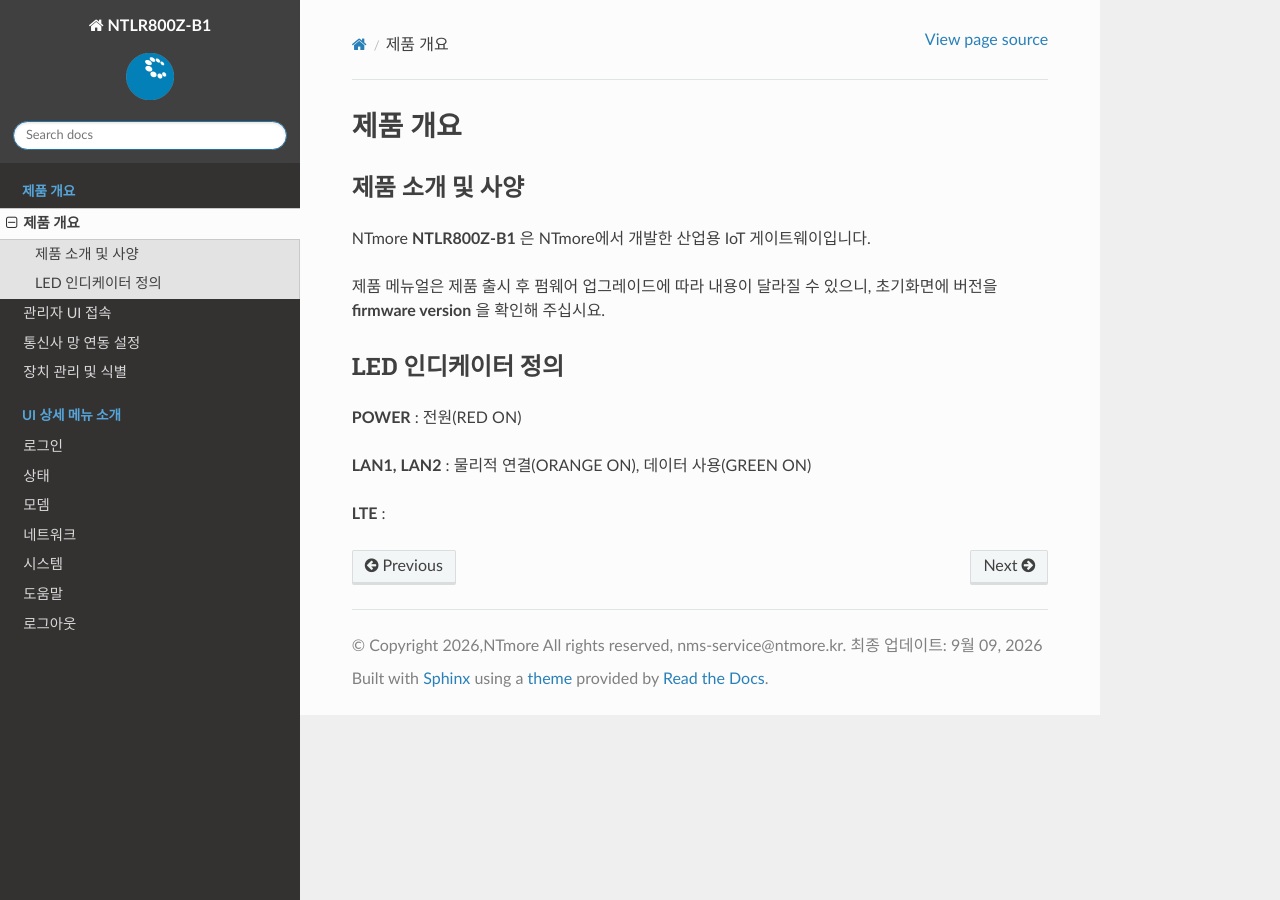
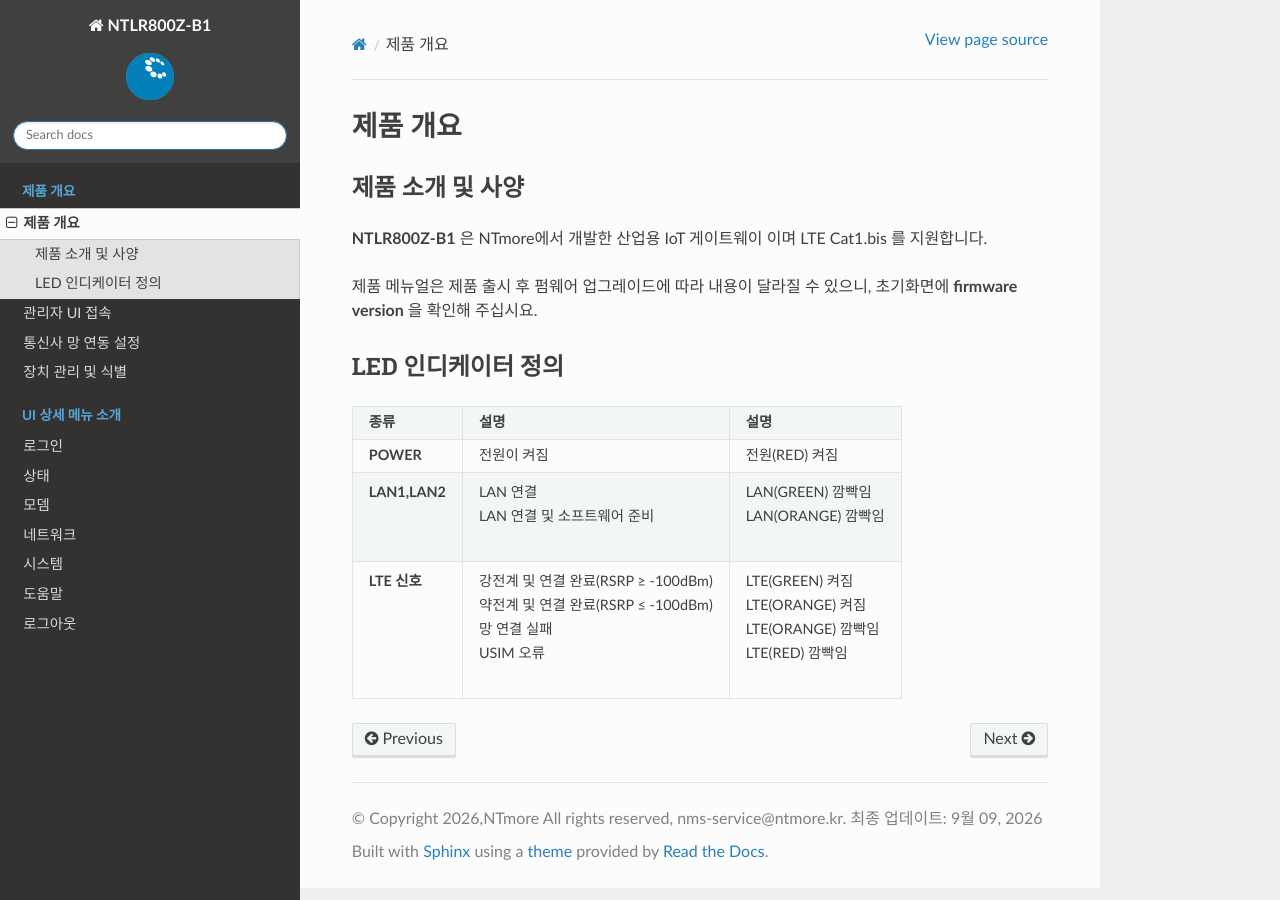
Before and after one commit to ntmore-nms/ntmore-ntlr800z-b1-doc, a Sphinx documentation site: the page built from source/howto/overview.rst, in a window 1280 px wide. Built offline with Sphinx 7.4.7 and the Read the Docs theme 3.1.0, drawn with Linux system fonts in a browser that asks for light colours.

Commit message:
update document

```diff
--- a/source/conf.py
+++ b/source/conf.py
@@ -48,3 +48,15 @@
 }
 
 html_last_updated_fmt = '%B %d, %Y'
+
+# conf.py 파일
+html_css_files = [
+    'css/custom.css', # 경로에 맞게 수정
+]
+
+rst_prolog = """
+.. role:: red
+   :class: red-text
+.. role:: blue
+   :class: blue-text
+"""
--- a/source/howto/device_manage.rst
+++ b/source/howto/device_manage.rst
@@ -35,7 +35,6 @@
 
 공장 초기화
 ------------------------------------
-
 공장 초기화는 두가지 방법을 사용할수 있습니다.
 
 **관리 UI 접속이 가능할때**
--- a/source/howto/overview.rst
+++ b/source/howto/overview.rst
@@ -1,16 +1,26 @@
+
 제품 개요
 =============
 
 제품 소개 및 사양
 ------------------------------------
-NTmore **NTLR800Z-B1** 은 NTmore에서 개발한 산업용 IoT 게이트웨이입니다.
+**NTLR800Z-B1** 은 NTmore에서 개발한 산업용 IoT 게이트웨이 이며 LTE Cat1.bis 를 지원합니다.
 
-제품 메뉴얼은 제품 출시 후 펌웨어 업그레이드에 따라 내용이 달라질 수 있으니, 초기화면에 버전을 **firmware version** 을 확인해 주십시요.
+제품 메뉴얼은 제품 출시 후 펌웨어 업그레이드에 따라 내용이 달라질 수 있으니, 초기화면에 **firmware version** 을 확인해 주십시요.
 
 LED 인디케이터 정의
 ------------------------------------
-**POWER** : 전원(RED ON)
 
-**LAN1, LAN2** : 물리적 연결(ORANGE ON), 데이터 사용(GREEN ON)
-
-**LTE** :
++----------------+--------------------------------------+---------------------+
+| **종류**       | **설명**                             | **설명**            |
++----------------+--------------------------------------+---------------------+
+| **POWER**      | 전원이 켜짐                          | 전원(RED) 켜짐      |
++----------------+--------------------------------------+---------------------+
+|| **LAN1,LAN2** || LAN 연결                            || LAN(GREEN) 깜빡임  |
+||               || LAN 연결 및 소프트웨어 준비         || LAN(ORANGE) 깜빡임 |
++----------------+--------------------------------------+---------------------+
+|| **LTE 신호**  || 강전계 및 연결 완료(RSRP ≥ -100dBm) || LTE(GREEN) 켜짐    |
+||               || 약전계 및 연결 완료(RSRP ≤ -100dBm) || LTE(ORANGE) 켜짐   |
+||               || 망 연결 실패                        || LTE(ORANGE) 깜빡임 |
+||               || USIM 오류                           || LTE(RED) 깜빡임    |
++----------------+--------------------------------------+---------------------+
```
Also changed, not shown: source/css/custom.css (added, +7 -0 lines).
